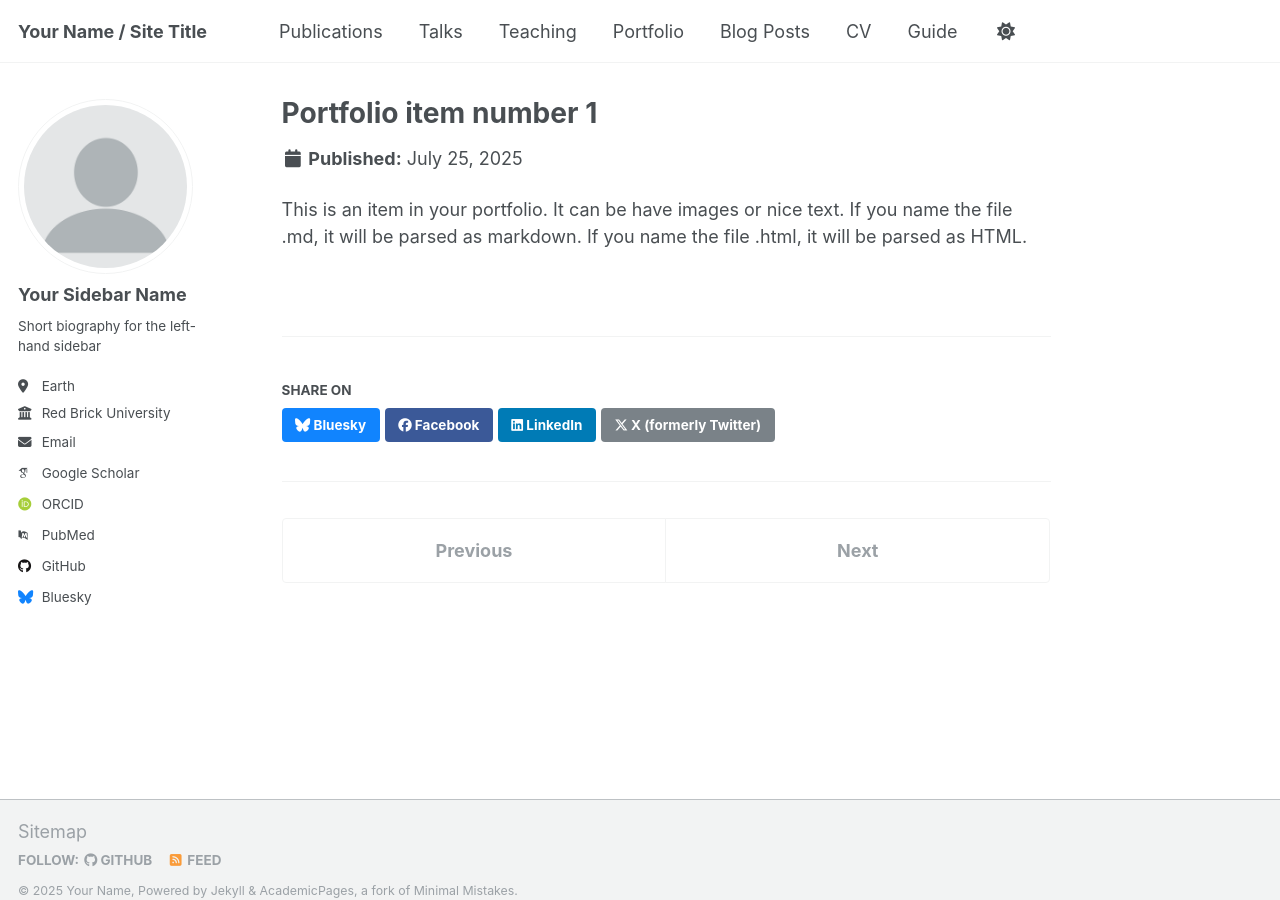
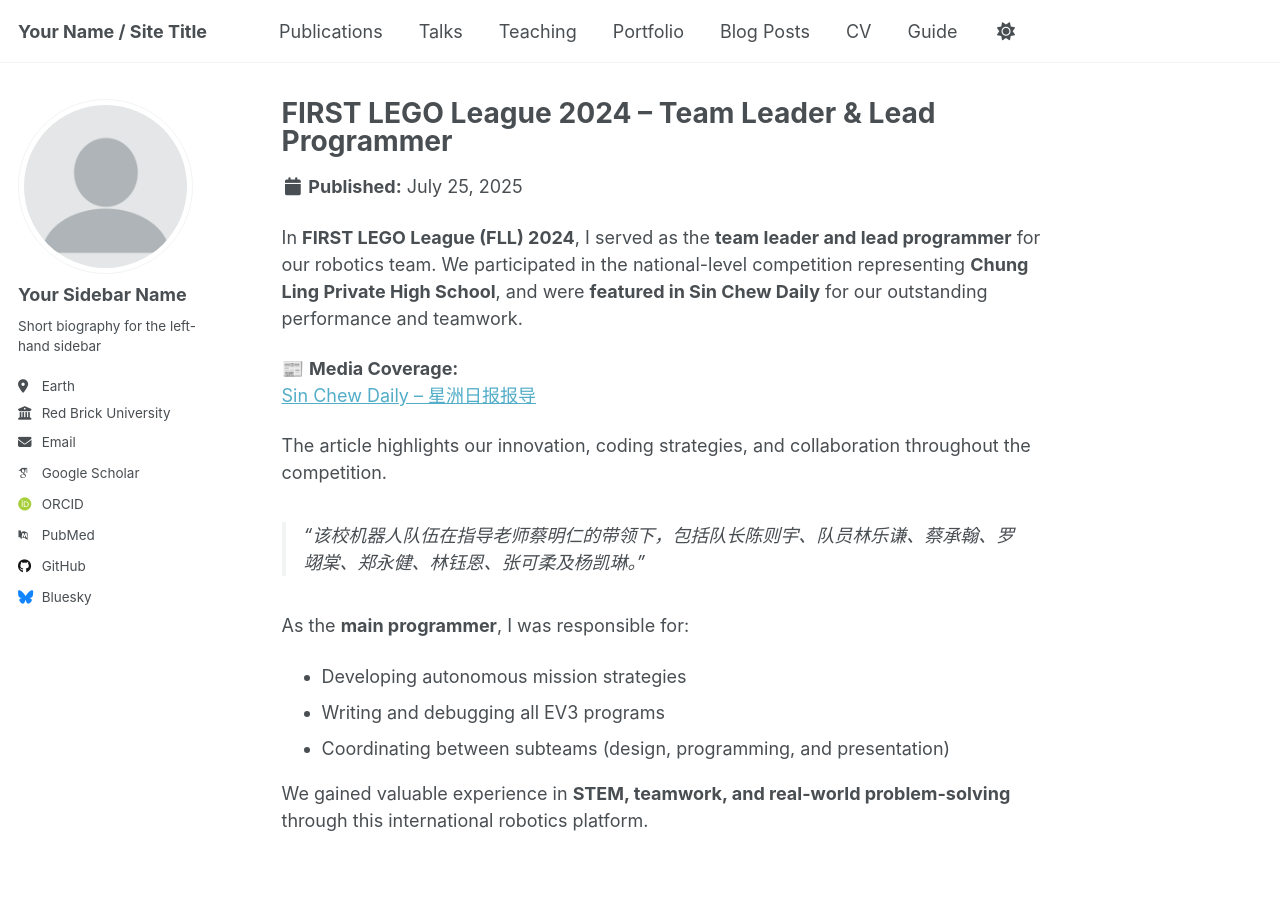
Before and after one commit to zhe-yue922/zhe-yue922.github.io, a Jekyll site: the page built from _portfolio/portfolio-1.md, in a window 1280 px wide and 900 px high. Built offline with Jekyll 4.4.1, drawn with Linux system fonts in a browser that asks for light colours; some web fonts are replaced; a script that is not in the unit is left out.

Commit message:
Update portfolio-1.md

```diff
--- a/_portfolio/portfolio-1.md
+++ b/_portfolio/portfolio-1.md
@@ -1,7 +1,21 @@
 ---
-title: "Portfolio item number 1"
-excerpt: "Short description of portfolio item number 1<br/><img src='/images/500x300.png'>"
+title: "FIRST LEGO League 2024 – Team Leader & Lead Programmer"
+excerpt: "Led the team to win an award at the FIRST LEGO League 2024; featured in Sin Chew Daily."
 collection: portfolio
 ---
 
-This is an item in your portfolio. It can be have images or nice text. If you name the file .md, it will be parsed as markdown. If you name the file .html, it will be parsed as HTML.
+In **FIRST LEGO League (FLL) 2024**, I served as the **team leader and lead programmer** for our robotics team. We participated in the national-level competition representing **Chung Ling Private High School**, and were **featured in Sin Chew Daily** for our outstanding performance and teamwork.
+
+📰 **Media Coverage:**
+[Sin Chew Daily – 星洲日报报导](https://northern.sinchew.com.my/news/20250508/northern/6517253)
+
+The article highlights our innovation, coding strategies, and collaboration throughout the competition.
+
+> “该校机器人队伍在指导老师蔡明仁的带领下，包括队长陈则宇、队员林乐谦、蔡承翰、罗翊棠、郑永健、林钰恩、张可柔及杨凯琳。”
+
+As the **main programmer**, I was responsible for:
+- Developing autonomous mission strategies
+- Writing and debugging all EV3 programs
+- Coordinating between subteams (design, programming, and presentation)
+
+We gained valuable experience in **STEM, teamwork, and real-world problem-solving** through this international robotics platform.
```
